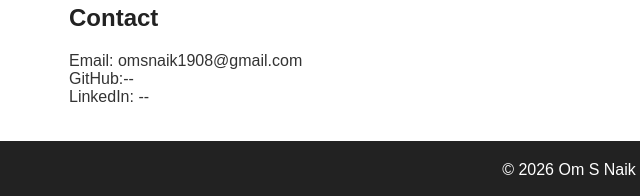
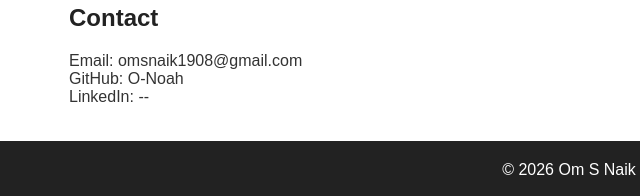
Before and after one commit to O-Noah/Resume, a plain HTML site: page index.html in a window 1280 px wide. Shown: the part 1212-1408 px from the top of the page, 71-711 px from the left. Drawn offline with Linux system fonts and the light colour scheme.

Commit message:
Update index.html

```diff
--- a/index.html
+++ b/index.html
@@ -83,7 +83,7 @@
 
     <p>Email: omsnaik1908@gmail.com</p>
 
-    <p>GitHub:--</p>
+    <a link=https://github.com/O-Noah/><p>GitHub: O-Noah </p></a>
     <p>LinkedIn: --</p>
 
 </section>
```
